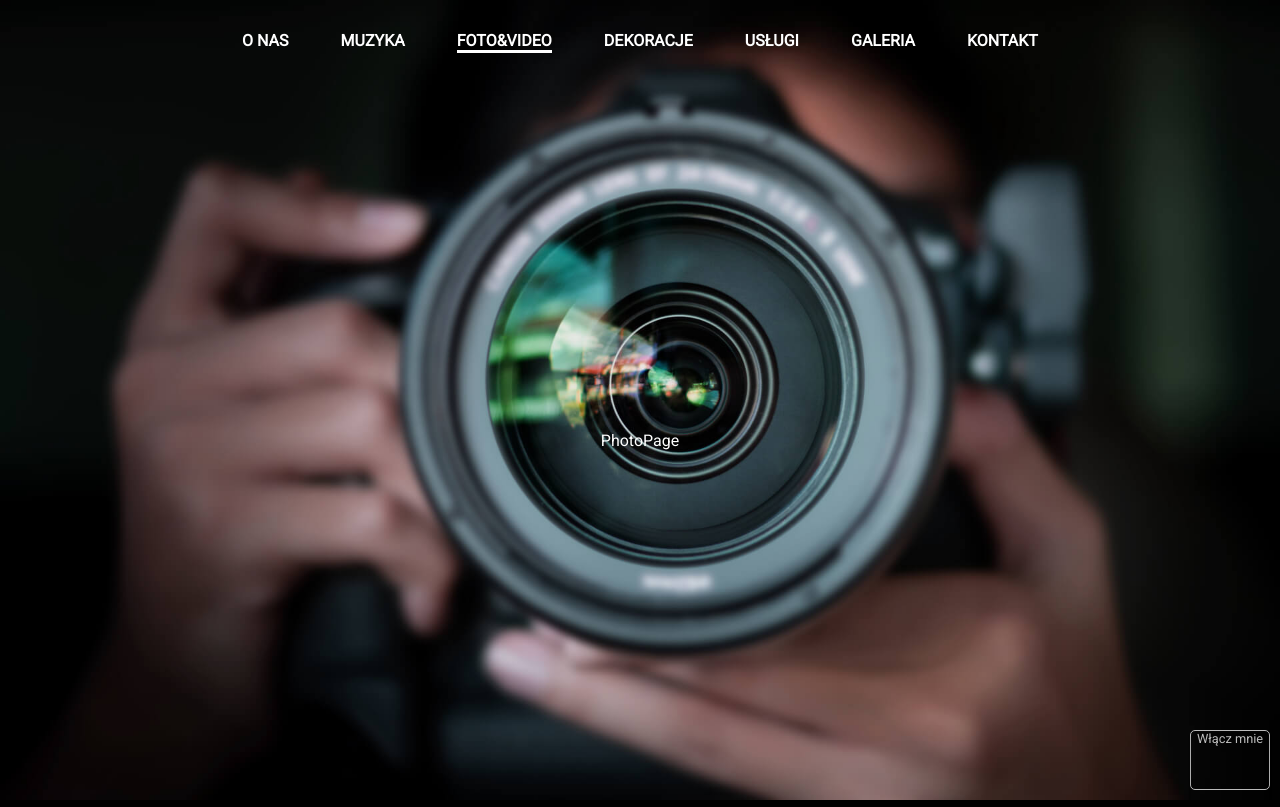
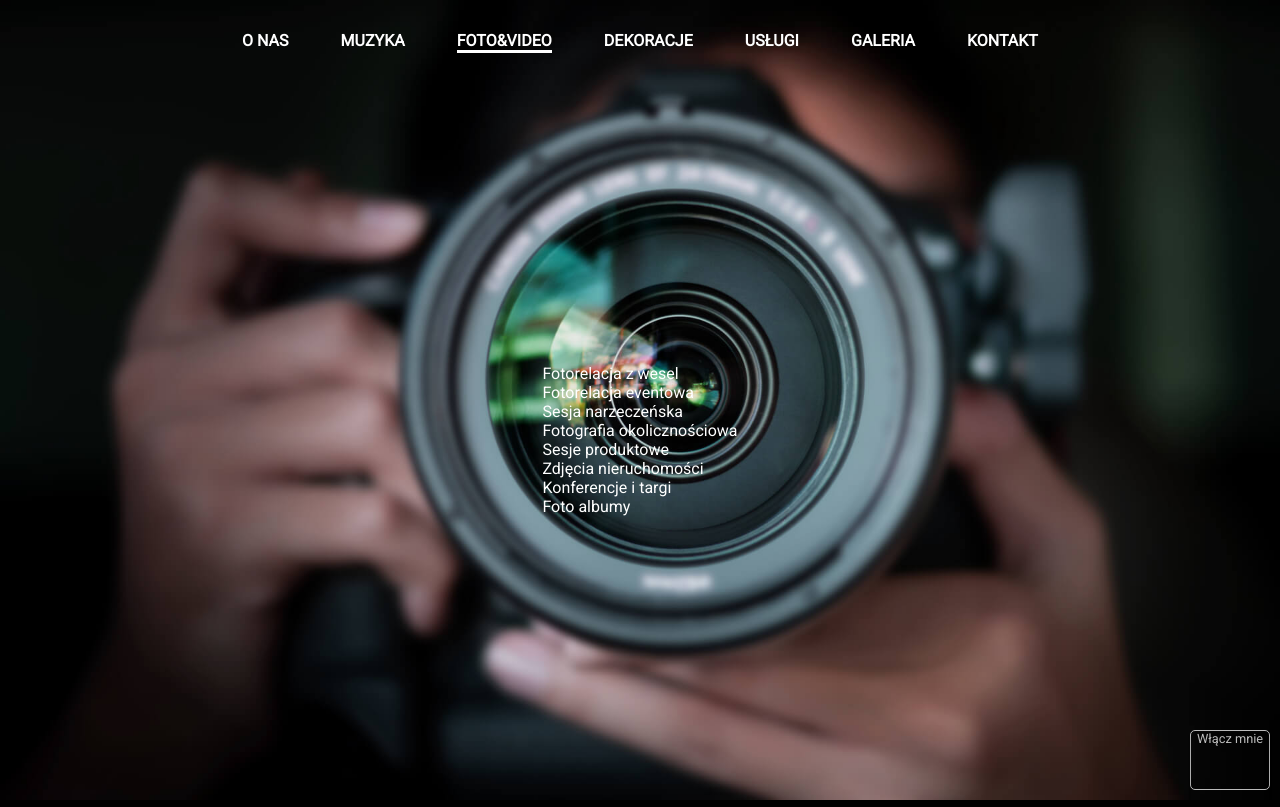
Before and after one commit to BartlomiejMogielnicki/rtnea-website-v1, a Gatsby site: page /foto-video in a window 1280 px wide. Shown: the top 807 px of the page. Built offline with nearby package versions, Linux system fonts and the light colour scheme; Gatsby itself is replaced by a stand-in of ours; no server answers.

Commit message:
Add photovideo and services page content

```diff
--- a/src/pages/foto-video.js
+++ b/src/pages/foto-video.js
@@ -18,7 +18,18 @@ const PhotoPage = () => {
 
   return (
     <Layout>
-      <Hero backgroundImage={data.file.sharp.fluid}>PhotoPage</Hero>
+      <Hero backgroundImage={data.file.sharp.fluid}>
+        <ul>
+          <li>Fotorelacja z wesel</li>
+          <li>Fotorelacja eventowa</li>
+          <li>Sesja narzeczeńska</li>
+          <li>Fotografia okolicznościowa</li>
+          <li>Sesje produktowe</li>
+          <li>Zdjęcia nieruchomości</li>
+          <li>Konferencje i targi</li>
+          <li>Foto albumy</li>
+        </ul>
+      </Hero>
     </Layout>
   );
 };
```
Also changed, not shown: src/pages/uslugi.js (+7 -1 lines).
